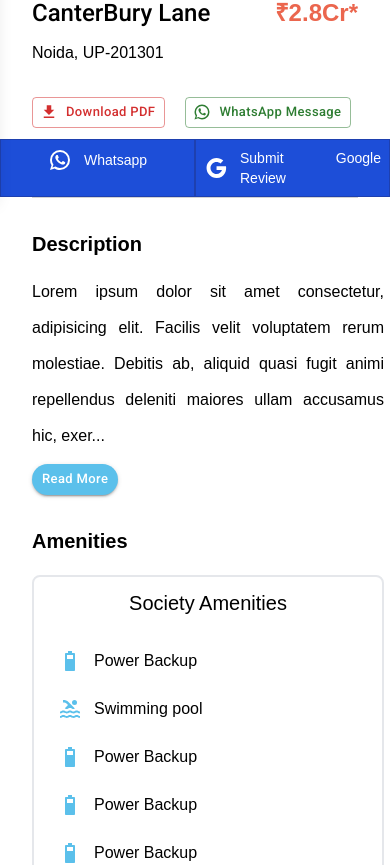
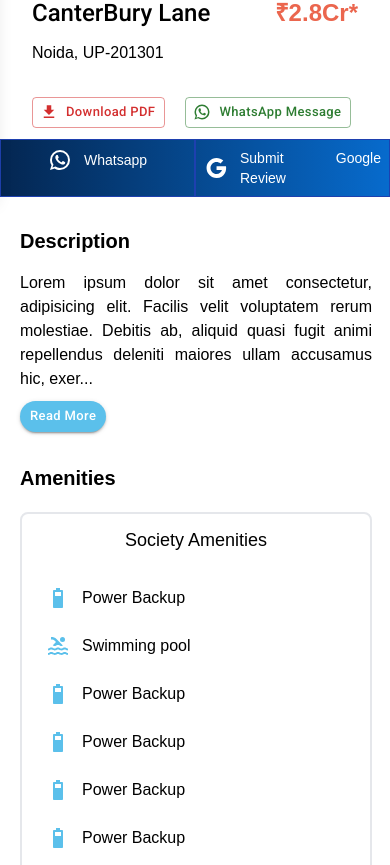
Before and after one commit to cookies042004/GrowInfinityv2, a React (Vite) app in the folder frontend/: page /project/abc in a window 390 px wide. Shown: the part 647-1512 px from the top of the page. Built offline with nearby package versions, Linux system fonts and the light colour scheme.

Commit message:
added gradient in button

```diff
--- a/frontend/src/components/Layout.jsx
+++ b/frontend/src/components/Layout.jsx
@@ -50,7 +50,7 @@ export const Layout = ({ children }) => {
       </div>
 
       <div className="block lg:hidden fixed bottom-0 w-full z-50">
-        <div className="bg-blue-700 text-white">
+        <div className="bg-gradient-to-r from-[#042651] to-[#076bcd] text-white">
           <div className="flex item-center justify-between w-[100%]">
             <div className="p-2 flex-1 border border-blue-800">
               <a
--- a/frontend/src/components/Marquee.jsx
+++ b/frontend/src/components/Marquee.jsx
@@ -94,7 +94,7 @@ export const Marquee = () => {
 
         @media screen and (max-width: 500px) {
           .marquee-content {
-            gap: 30px;
+            gap: 5px;
           }
 
           .marquee-item img {
--- a/frontend/src/pages/About/About.jsx
+++ b/frontend/src/pages/About/About.jsx
@@ -121,14 +121,14 @@ export const About = () => {
               className="col-span-6 md:col-span-6 lg:col-span-4 p-5"
               key={item.number}
             >
-              <div className="text-[#2f31c0] hover:text-white p-6 lg:p-10 font-roboto text-center border-2 border-blue-600 rounded-xl flex flex-col items-center justify-center cursor-pointer transition duration-300 ease-in-out transform hover:scale-105 shadow-lg hover:shadow-2xl hover:bg-gradient-to-r from-[#2f31c0] to-[#4a51f0]">
+              <div className="text-[#042651] hover:text-white p-6 lg:p-10 font-roboto text-center border-2 rounded-xl flex flex-col items-center justify-center cursor-pointer transition duration-300 ease-in-out transform hover:scale-105 shadow-lg hover:shadow-2xl hover:bg-gradient-to-r from-[#042651] to-[#076bcd]">
                 <h5 className="text-2xl lg:text-4xl font-bold mb-2">
                   {item.number}
                 </h5>
                 <h3 className="text-xl lg:text-2xl py-3 font-semibold">
                   {item.title}
                 </h3>
-                <p className="text-sm lg:text-lg">{item.description}</p>
+                <p className="text-center text-sm lg:text-lg">{item.description}</p>
               </div>
             </div>
           ))}
@@ -281,8 +281,8 @@ export const About = () => {
           <h1 className="text-center text-3xl lg:text-4xl text-white font-medium">
             Awards
           </h1>
-          <div className="grid sm:grid-cols-12">
-            <div className="lg:col-span-6 flex justify-center lg:justify-start overflow-hidden">
+          <div className="grid sm:grid-cols-12 overflow-hidden">
+            <div className="lg:col-span-6 flex justify-center lg:justify-start">
               <AwardComponent />
             </div>
             <div className="lg:col-span-6  flex items-center ">
--- a/frontend/src/pages/ProjectDetails/ProjectDetails.jsx
+++ b/frontend/src/pages/ProjectDetails/ProjectDetails.jsx
@@ -19,7 +19,7 @@ import CurrencyRupeeOutlinedIcon from "@mui/icons-material/CurrencyRupeeOutlined
 import ChairOutlinedIcon from "@mui/icons-material/ChairOutlined";
 import SpaceDashboardOutlinedIcon from "@mui/icons-material/SpaceDashboardOutlined";
 import { Calculator } from "../../components/Calculator";
-
+import comingsoon from "../../assets/img/comingsoon.jpg";
 export const ProjectDetails = () => {
   const images = [gallery1, gallery2, gallery3];
   const [currentIndex, setCurrentIndex] = useState(0);
@@ -259,32 +259,40 @@ export const ProjectDetails = () => {
               >
                 <div className="col-span-3">
                   <h3 className="py-2">
-                    <a href="#description">Description</a>
+                    <a href="#description">
+                      <p className="text-xs font-semibold">Description</p>
+                    </a>
                   </h3>
                 </div>
                 <div className="col-span-3">
                   <h3 className="py-2">
-                    <a href="#amenities">Amenities</a>
+                    <a href="#amenities">
+                      <p className="text-xs font-semibold">Amenities</p>
+                    </a>
                   </h3>
                 </div>
                 <div className="col-span-3">
                   <h3 className="py-2">
-                    <a href="#location">Location</a>
+                    <a href="#location">
+                      <p className="text-xs font-semibold">Location</p>
+                    </a>
                   </h3>
                 </div>
                 <div className="col-span-3">
                   <h3 className="py-2">
-                    <a href="#youtube">Virtual Tour</a>
+                    <a href="#youtube">
+                      <p className="text-xs font-semibold">Virtual Tour</p>
+                    </a>
                   </h3>
                 </div>
               </div>
 
-              <div className="grid sm:grid-cols-12 mx-3 mt-8 gap-8">
+              <div className="grid sm:grid-cols-12 lg:mx-3 mt-8 gap-8">
                 <div className="col-span-12" id="description">
                   <h3 className="text-xl font-poppins font-semibold">
                     Description
                   </h3>
-                  <div className="mt-4 text-md leading-9">
+                  <div className="mt-4 text-md lg:leading-9">
                     {/* Container for description text with transition */}
                     <div
                       className={`overflow-hidden transition-all duration-500 ease-in-out`}
@@ -321,7 +329,7 @@ export const ProjectDetails = () => {
                   </h3>
 
                   <div className="border-2 border-gray p-3 rounded-lg">
-                    <h3 className="text-xl text-center font-roboto font-medium ">
+                    <h3 className="text-lg lg:text-xl text-center font-roboto font-medium ">
                       Society Amenities
                     </h3>
                     <div className="flex flex-wrap lg:grid sm:grid-cols-12 mt-5 lg:gap-5">
@@ -400,7 +408,7 @@ export const ProjectDetails = () => {
 
                 <div className="col-span-12">
                   <div className="border-2 border-gray p-3 rounded-lg">
-                    <h3 className="text-xl text-center font-roboto font-medium ">
+                    <h3 className="text-lg  lg:text-xl text-center font-roboto font-medium ">
                       Flat Amenities
                     </h3>
                     <div className="flex flex-wrap lg:grid sm:grid-cols-12 mt-5 lg:gap-5">
@@ -486,7 +494,7 @@ export const ProjectDetails = () => {
                   </h3>
 
                   <div className="border-2 border-gray p-3 rounded-lg">
-                    <h3 className="text-xl text-center font-roboto font-medium">
+                    <h3 className="text-lg lg:text-xl text-center font-roboto font-medium">
                       Location Advantages
                     </h3>
                     <div className="flex flex-wrap lg:grid sm:grid-cols-12 mt-5 lg:gap-5">
@@ -570,8 +578,8 @@ export const ProjectDetails = () => {
                   <h3 className="text-xl font-poppins font-semibold ">
                     Virtual Tour
                   </h3>
-                  <div className="flex items-center justify-center">
-                    <h1 className="text-3xl py-8">Coming Soon</h1>
+                  <div className="flex items-center justify-center my-3">
+                    <img src={comingsoon} alt="" className="h-[200px] lg:h-[450px] w-[100%]" />
                   </div>
                 </div>
 
```
Also changed, not shown: frontend/src/assets/img/comingsoon.jpg (added).
